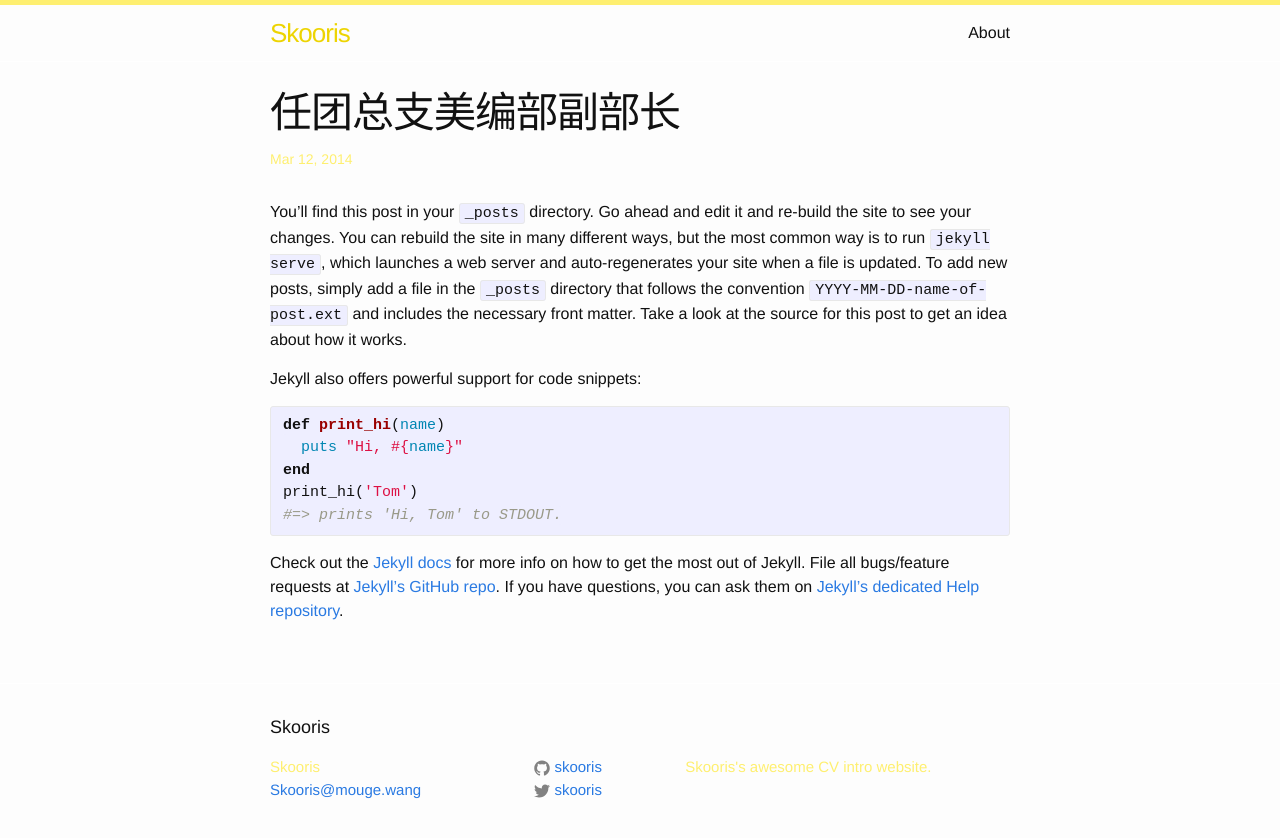
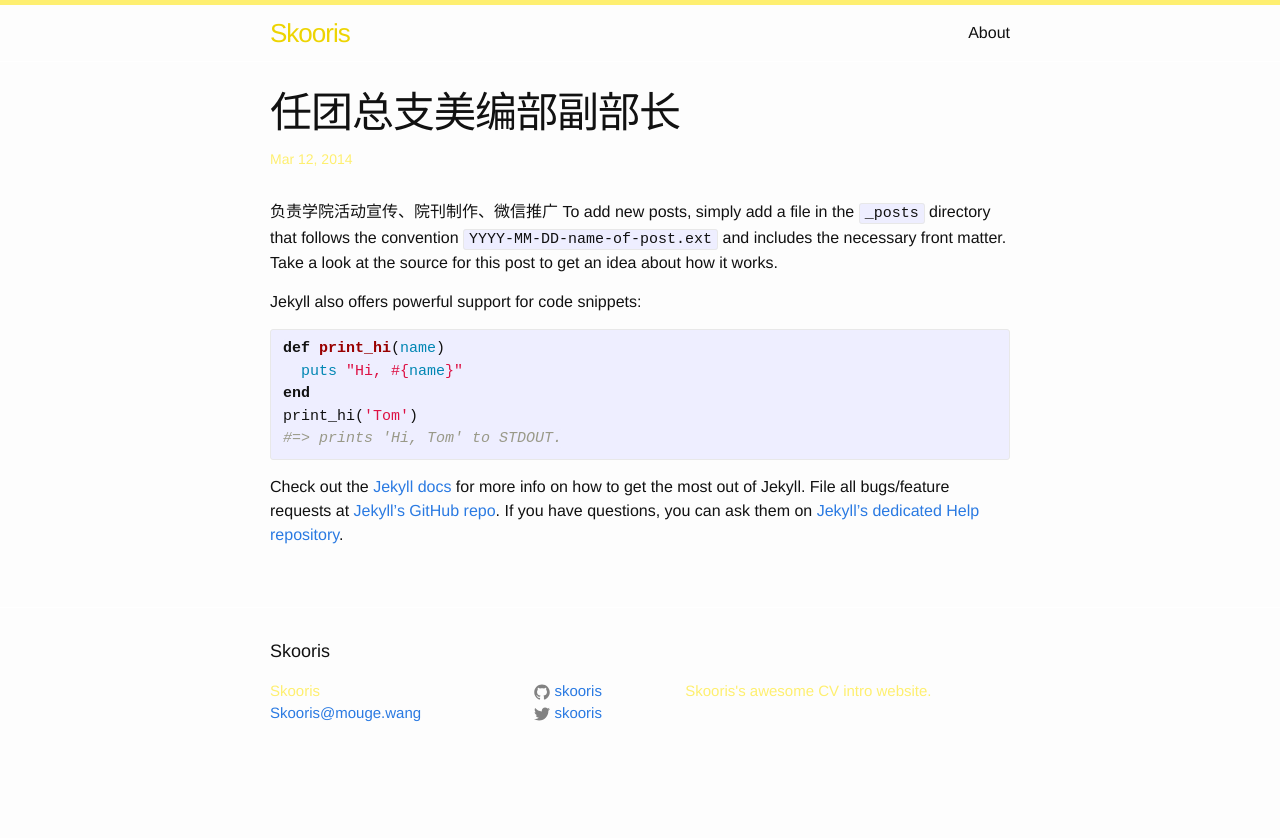
Before and after one commit to skooris/skooris.github.io, a Jekyll site: the page built from _posts/2015-03-12-welcome-to-jekyll.markdown, in a window 1280 px wide. Shown: the top 838 px of the page. Built offline with Jekyll 4.4.1, drawn with Linux system fonts in a browser that asks for light colours.

Commit message:
Update 2015-03-12-welcome-to-jekyll.markdown

```diff
--- a/_posts/2015-03-12-welcome-to-jekyll.markdown
+++ b/_posts/2015-03-12-welcome-to-jekyll.markdown
@@ -3,11 +3,11 @@
 title:  "任团总支美编部副部长"
 date:   2014-03-12 14:47:02
 description: "负责学院活动宣传、院刊制作、微信推广"
-tags: Intro
+tags: Resume
 image: http://skooris.github.io/img/avatar.png
-categories: jekyll update
+categories: Resume
 ---
-You’ll find this post in your `_posts` directory. Go ahead and edit it and re-build the site to see your changes. You can rebuild the site in many different ways, but the most common way is to run `jekyll serve`, which launches a web server and auto-regenerates your site when a file is updated.
+负责学院活动宣传、院刊制作、微信推广
 <!--more-->
 To add new posts, simply add a file in the `_posts` directory that follows the convention `YYYY-MM-DD-name-of-post.ext` and includes the necessary front matter. Take a look at the source for this post to get an idea about how it works.
 
```
